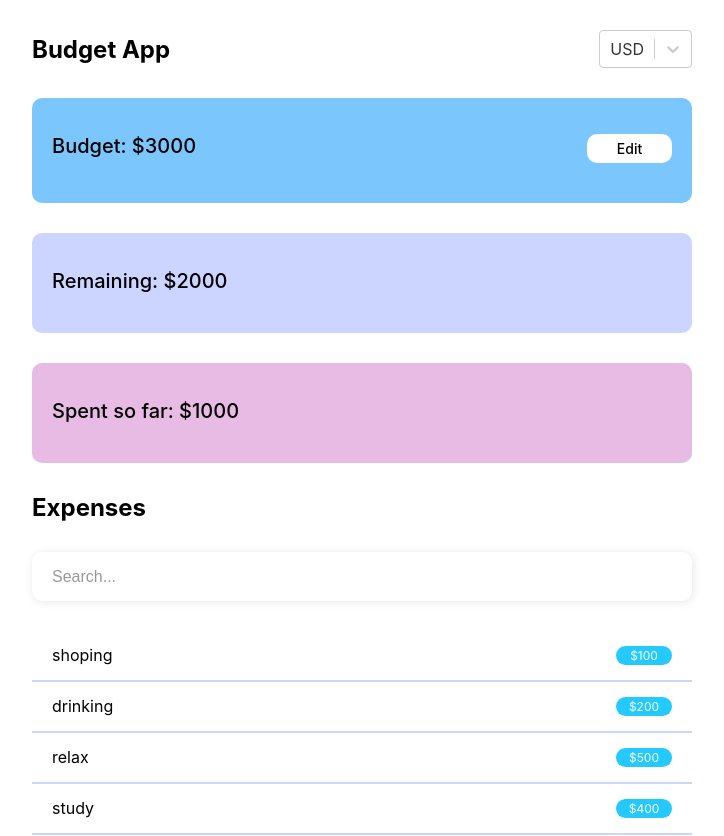
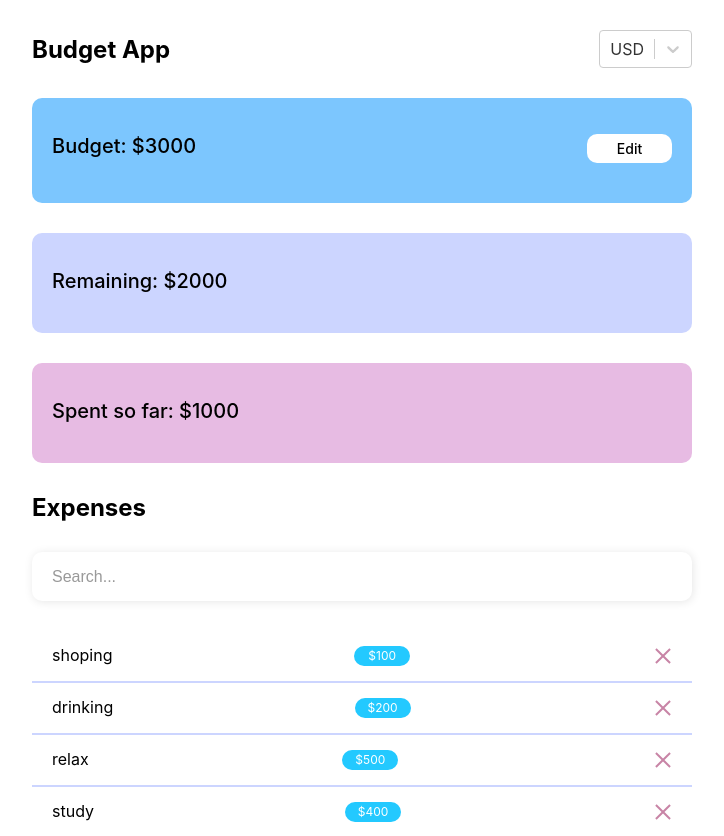
Before and after one commit to Zlata-Saburova/react-budget-app, a React (Create React App) app: page / in a window 1280 px wide. Shown: the whole page, without its empty margins (278-1002 px from the left). Built offline with nearby package versions, Linux system fonts and the light colour scheme.

Commit message:
feat(cross): add component cross

```diff
--- a/src/App.tsx
+++ b/src/App.tsx
@@ -8,6 +8,7 @@ import { SearchInput } from "./components/SearchInput/SearchInput";
 import { List } from "./components/List/List";
 import { ListItem } from "./components/ListItem/ListItem";
 import { Badge } from "./components/Badge/Badge";
+import { Cross } from "./components/Cross/Cross";
 
 function App() {
   return (
@@ -28,16 +29,16 @@ function App() {
         <SearchInput />
         <List>
           <ListItem>
-            shoping <Badge>$100</Badge>
+            shoping <Badge>$100</Badge> <Cross />
           </ListItem>
           <ListItem>
-            drinking <Badge>$200</Badge>
+            drinking <Badge>$200</Badge> <Cross />
           </ListItem>
           <ListItem>
-            relax <Badge>$500</Badge>
+            relax <Badge>$500</Badge> <Cross />
           </ListItem>
           <ListItem>
-            study <Badge>$400</Badge>
+            study <Badge>$400</Badge> <Cross />
           </ListItem>
         </List>
       </Container>
--- /dev/null
+++ b/src/components/Cross/Cross.tsx
@@ -0,0 +1,5 @@
+import { StyledCross } from "./StyledCross";
+
+export const Cross = () => {
+  return <StyledCross />;
+};
--- /dev/null
+++ b/src/components/Cross/StyledCross.ts
@@ -0,0 +1,27 @@
+import styled from "styled-components";
+
+export const StyledCross = styled.div`
+  position: relative;
+  height: 20px;
+  width: 20px;
+
+  &::before,
+  &::after {
+    content: "";
+    position: absolute;
+    left: 10px;
+
+    width: 2px;
+    height: 20px;
+
+    background-color: rgb(200, 132, 166);
+  }
+
+  &::before {
+    transform: rotate(45deg);
+  }
+
+  &::after {
+    transform: rotate(135deg);
+  }
+`;
```
